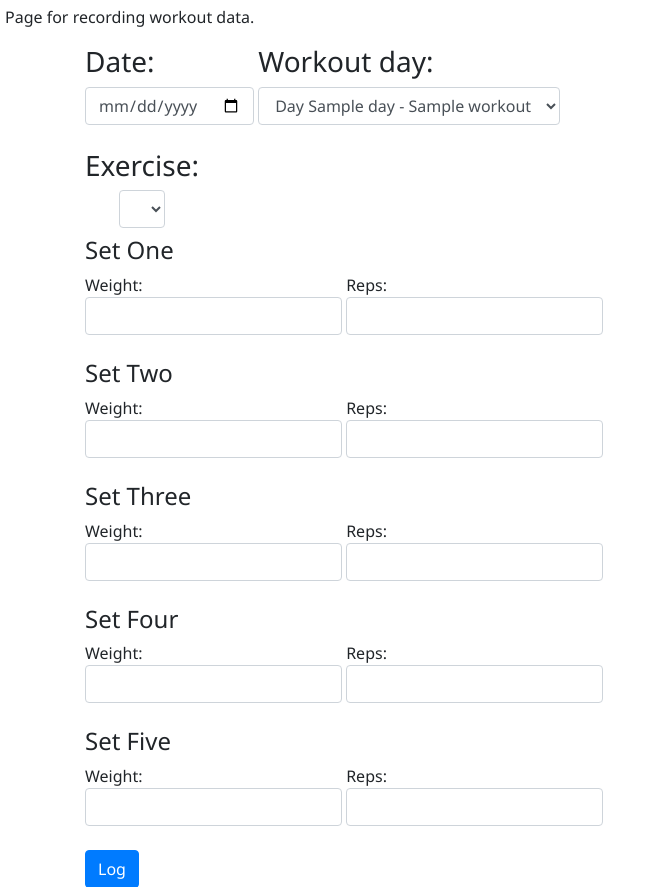
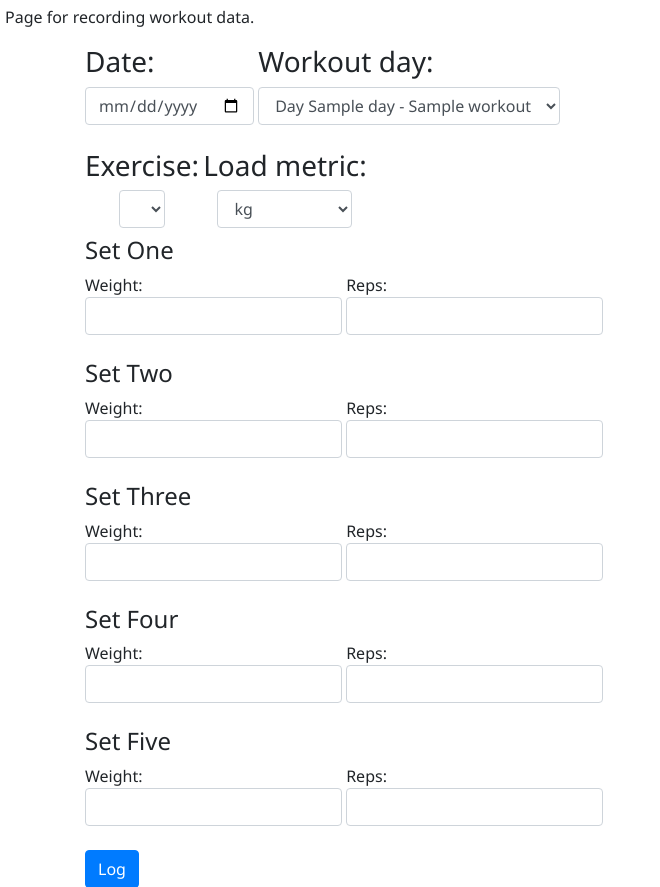
Before and after one commit to BiggestChris/CS50-Final-Project-V1, a Flask app: template templates/workout.html in a window 1280 px wide. Shown: the part 56-943 px from the top of the page, without its empty margins (0-660 px from the left). Run offline with Flask 3, Linux system fonts and the light colour scheme; the template is opened without the code that fills it: most values are stand-ins (such as "Sample title", 1, 10 or a date in 2020); lists and menus that the app fills with data are empty; parts of the project's set-up code (start-up, migrations or seed data) failed here and were passed over; some libraries are stand-ins or nearby versions.

Commit message:
Created last_workout object to load into workout.html

```diff
--- a/app.py
+++ b/app.py
@@ -13,7 +13,7 @@ app = Flask(__name__)
 db = SQL("sqlite:///fitness.db")
 
 # Import workout after defining db and app
-from workout import exercise, weight_import, food_import, weight_export, food_export, exercise_export
+from workout import exercise, weight_import, food_import, weight_export, food_export, exercise_export, retrieve_workout
 from workoutobject import workout_list
 workout_list_json = json.dumps(workout_list)
 
@@ -31,7 +31,9 @@ def workout():
 
         return redirect("/")
     else:
-        return render_template("workout.html", workout_list=workout_list, workout_list_json=workout_list_json)
+        last_workout = retrieve_workout()
+
+        return render_template("workout.html", workout_list=workout_list, workout_list_json=workout_list_json, last_workout=last_workout)
 
 
 
--- a/templates/workout.html
+++ b/templates/workout.html
@@ -31,6 +31,15 @@
                     <option id="exercise-d" value=""></option>
                     <option id="exercise-e" value=""></option>
                     <option id="exercise-f" value=""></option>
+                </select>
+            </label>
+
+            <label><h3>Load metric: </h3>
+                <select class="form-control mx-auto w-auto" name="load-metric" id="load-metric">
+                    <option id="metric-one" value="kg">kg</option>
+                    <option id="metric-two" value="lbs">lbs</option>
+                    <option id="metric-three" value="bodyweight">bodyweight</option>
+                    <option id="metric-four" value="other">other</option>
                 </select>
             </label>
 
@@ -76,7 +85,6 @@
 
         document.addEventListener('DOMContentLoaded', function() {
             // Perform any actions you want when the DOM is fully loaded
-            // Example: Call a function to initialize the page
             const DefaultWorkout = 1;
 
             updateExerciseOptions(DefaultWorkout);
```
Also changed, not shown: workout.py (+9 -1 lines), fitness.db.
